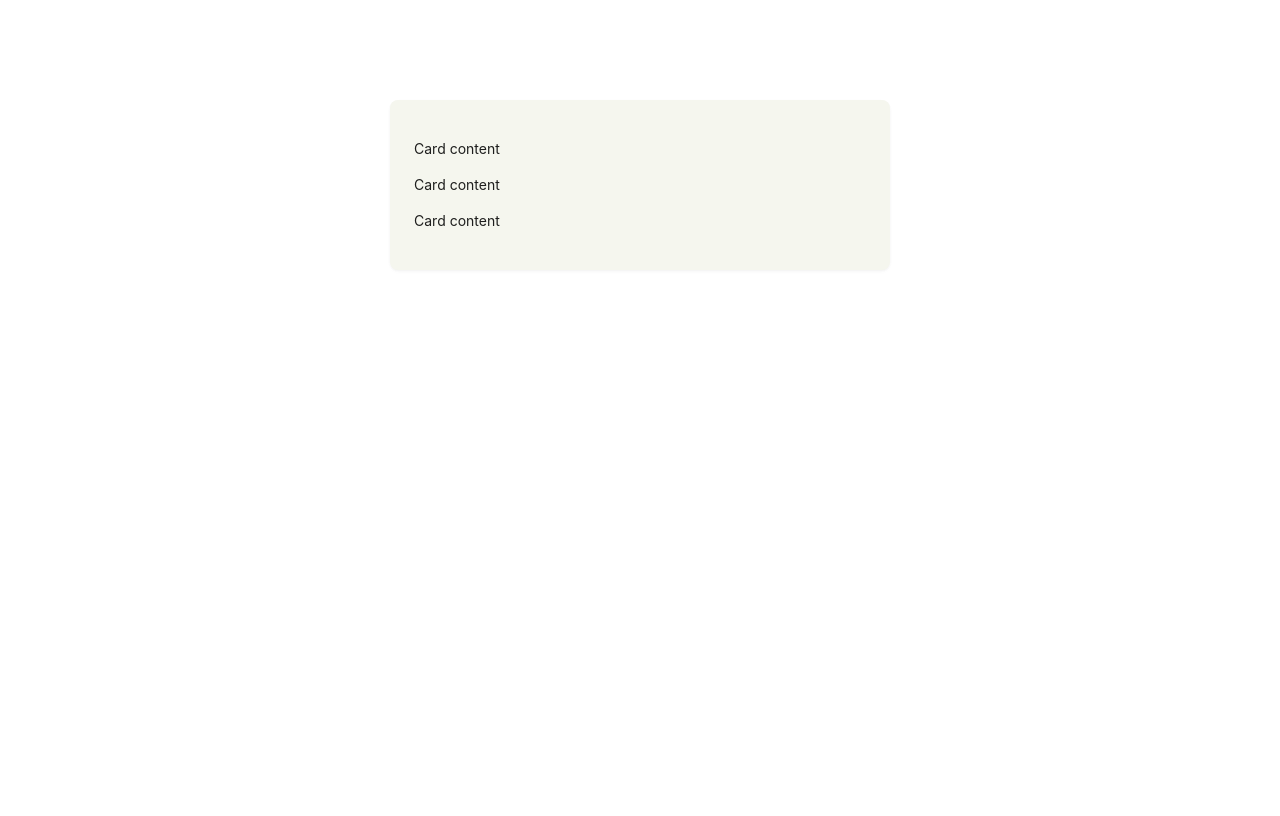
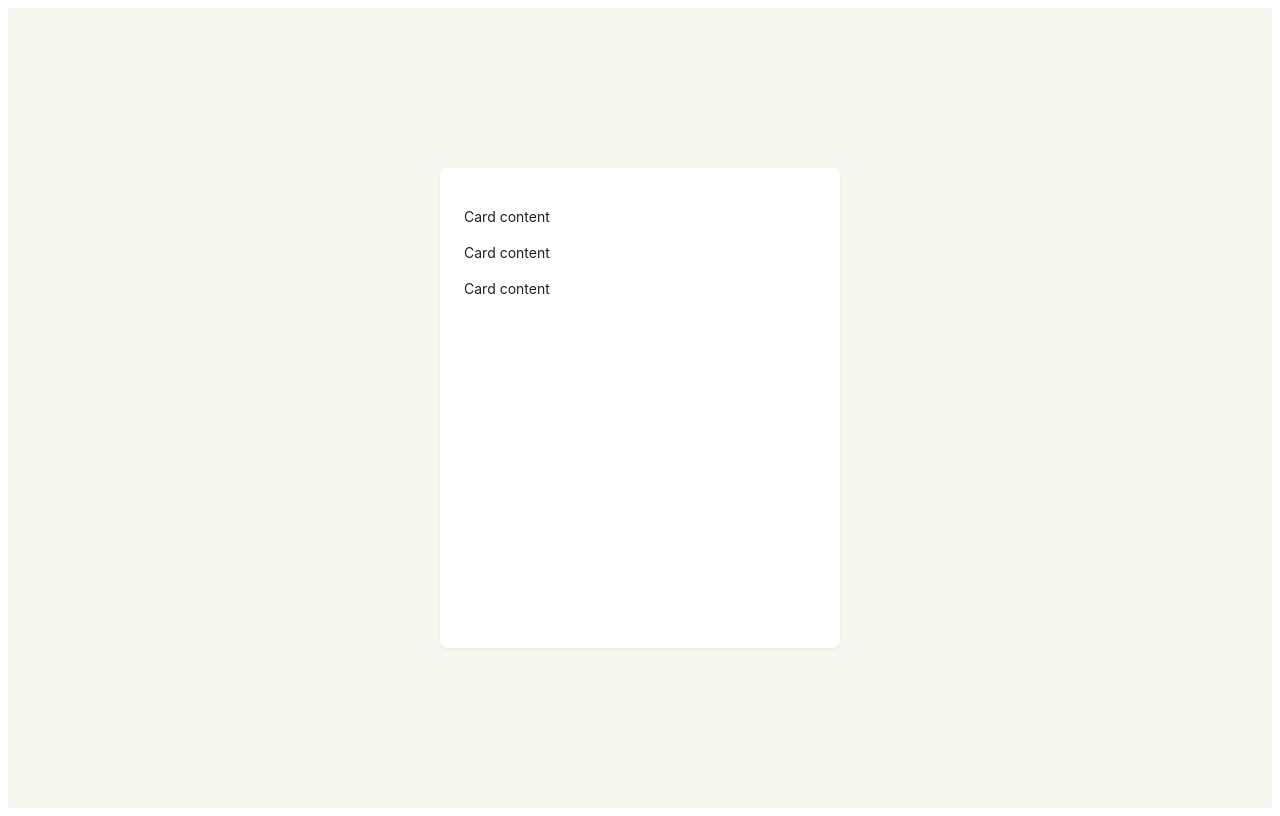
Before and after one commit to trunghaiii/Job-Portal-Frontend, a React (Vite) app: page /login in a window 1280 px wide. Built offline with nearby package versions, Linux system fonts and the light colour scheme.

Commit message:
design Login Page frame

```diff
--- a/src/App.tsx
+++ b/src/App.tsx
@@ -37,7 +37,7 @@ function App() {
   const [count, setCount] = useState(0)
 
   return (
-    <div>
+    <div style={{ height: "100vh" }}>
       <RouterProvider router={router} />
     </div>
   )
--- a/src/components/Login/Login.scss
+++ b/src/components/Login/Login.scss
@@ -1,6 +1,7 @@
 .login-container {
+    height: 100%;
     display: flex;
     justify-content: center;
-    margin-top: 100px;
-    // align-items: center;
+    align-items: center;
+    background-color: #F5F6EE;
 }
--- a/src/components/Login/Login.tsx
+++ b/src/components/Login/Login.tsx
@@ -5,7 +5,7 @@ import { Card } from 'antd';
 const Login = () => {
     return (
         <div className='login-container'>
-            <Card bordered={false} style={{ width: 500, backgroundColor: "#F5F6EE" }}>
+            <Card bordered={false} style={{ width: 400, height: "60%" }}>
                 <p>Card content</p>
                 <p>Card content</p>
                 <p>Card content</p>
```
